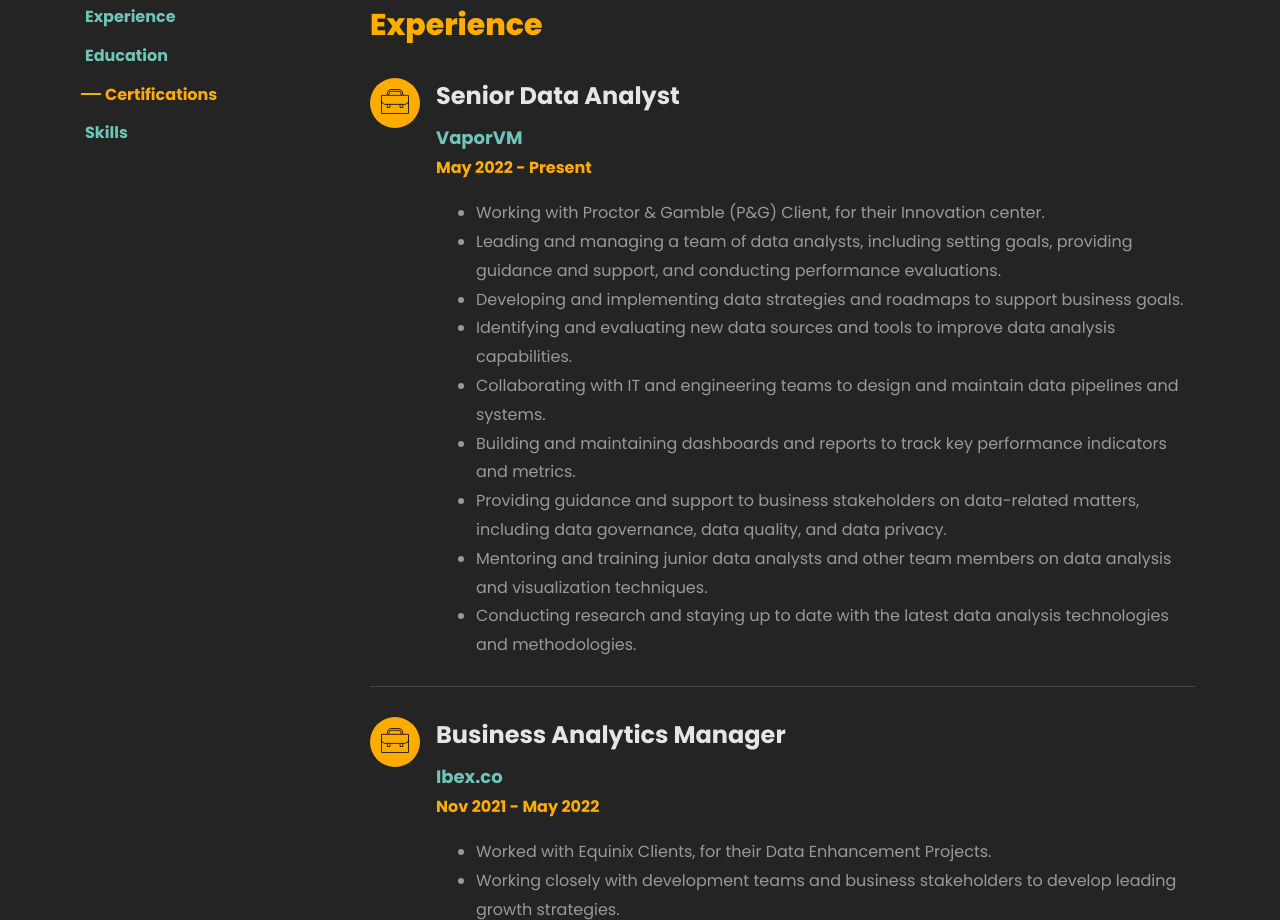
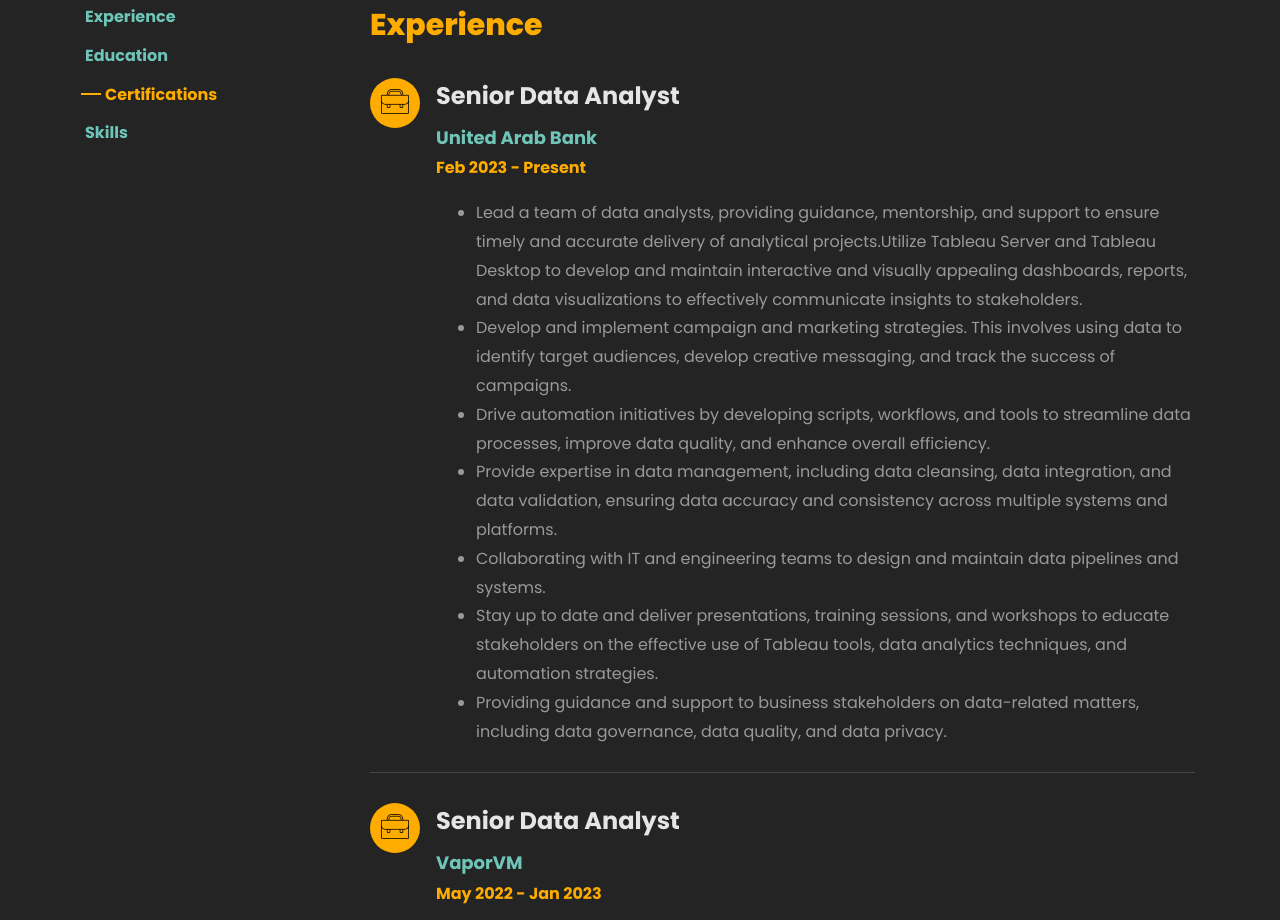
Before and after one commit to pardeep-kesnani1234/pardeep-kesnani1234.github.io, a plain HTML site: page index.html in a window 1280 px wide. Shown: the part 877-1797 px from the top of the page. Drawn offline with nearby package versions, Linux system fonts and the light colour scheme; no server answers; files whose address does not match are found by name.

Commit message:
Update index.html

```diff
--- a/index.html
+++ b/index.html
@@ -150,8 +150,39 @@
 					    	</div>
 							<div class="text pl-3">
 		    					<h2>Senior Data Analyst</h2>
+		    					<span class="position">United Arab Bank </span>
+		    					<p class="date">Feb 2023  - Present</p>
+		    					<ul>
+
+
+
+
+<li>Lead a team of data analysts, providing guidance, mentorship, and support to ensure timely and accurate delivery of analytical projects.Utilize Tableau Server and Tableau Desktop to develop and maintain interactive and visually appealing dashboards, reports, and data visualizations to effectively communicate insights to stakeholders.</li>
+<li> Develop and implement campaign and marketing strategies. This involves using data to identify target audiences, develop creative messaging, and track the success of campaigns.</li>
+<li> Drive automation initiatives by developing scripts, workflows, and tools to streamline data processes, improve data quality, and enhance overall efficiency.</li>
+<li> Provide expertise in data management, including data cleansing, data integration, and data validation, ensuring data accuracy and consistency across multiple systems and platforms.</li>
+<li> Collaborating with IT and engineering teams to design and maintain data pipelines and systems.</li>
+<li> Stay up to date and deliver presentations, training sessions, and workshops to educate stakeholders on the effective use of Tableau tools, data analytics techniques, and automation strategies.</li>
+<li> Providing guidance and support to business stakeholders on data-related matters, including data governance, data quality, and data privacy. </li>
+
+
+		    					</ul>
+		    				</div>
+
+						</div>
+
+
+
+
+
+					    <div class="resume-wrap d-flex ftco-animate">
+					    	<div class="icon d-flex align-items-center justify-content-center">
+					    		<span class="flaticon-suitcase"></span>
+					    	</div>
+							<div class="text pl-3">
+		    					<h2>Senior Data Analyst</h2>
 		    					<span class="position">VaporVM </span>
-		    					<p class="date">May 2022  - Present</p>
+		    					<p class="date">May 2022  - Jan 2023</p>
 		    					<ul>
 
 
@@ -172,6 +203,12 @@
 		    				</div>
 
 						</div>
+
+
+
+
+
+
 
 
 
@@ -692,7 +729,7 @@
           		</div>
           		<div>
 	          		<h3 class="mb-4">LinkedIn</h3>
-		            <p><a onclick="window.location.href='https://www.linkedin.com/in/connectpardeep/'">Kumar-Pardeep</a></p>
+		            <p><a onclick="window.location.href='https://www.linkedin.com/in/connectpardeep/'">ConnectPardeep</a></p>
 	            </div>
 	          </div>
           </div>
@@ -807,7 +844,7 @@
               <p class="mt-4"><u>Social Links</u></p>
               <ul class="ftco-footer-social list-unstyled float-md-left float-lft">
                 <li class="ftco-animate"><a href="https://github.com/pardeep-kesnani1234" target="_blank"><span class="icon-github"></span></a></li>
-                <li class="ftco-animate"><a href="https://www.linkedin.com/in/kumar-pardeep/" target="_blank"><span class="icon-linkedin-square"></span></a></li>
+                <li class="ftco-animate"><a href="https://www.linkedin.com/in/connectpardeep/" target="_blank"><span class="icon-linkedin-square"></span></a></li>
 
 
               </ul>
```
